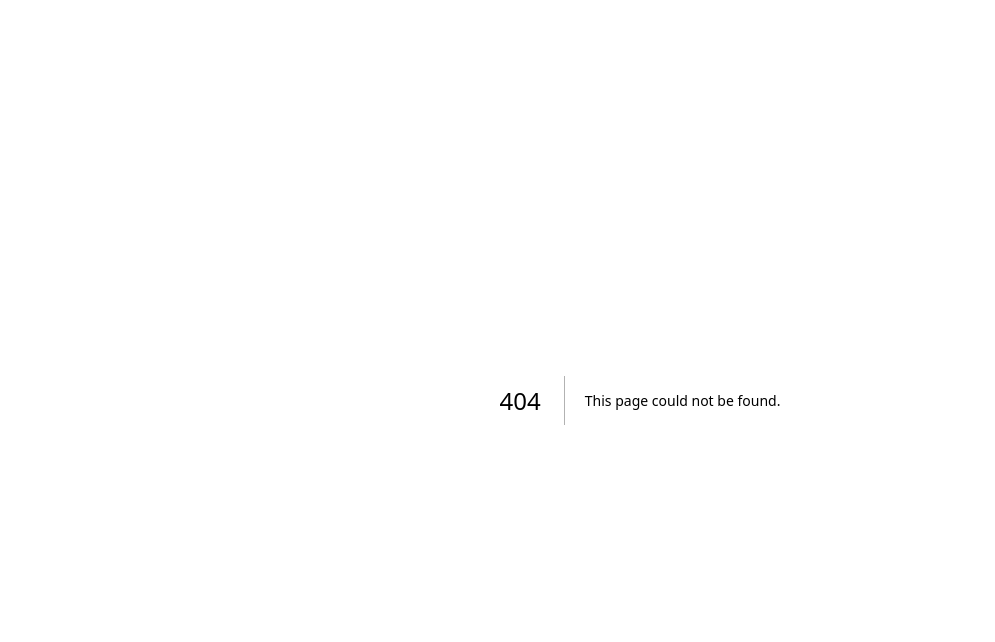
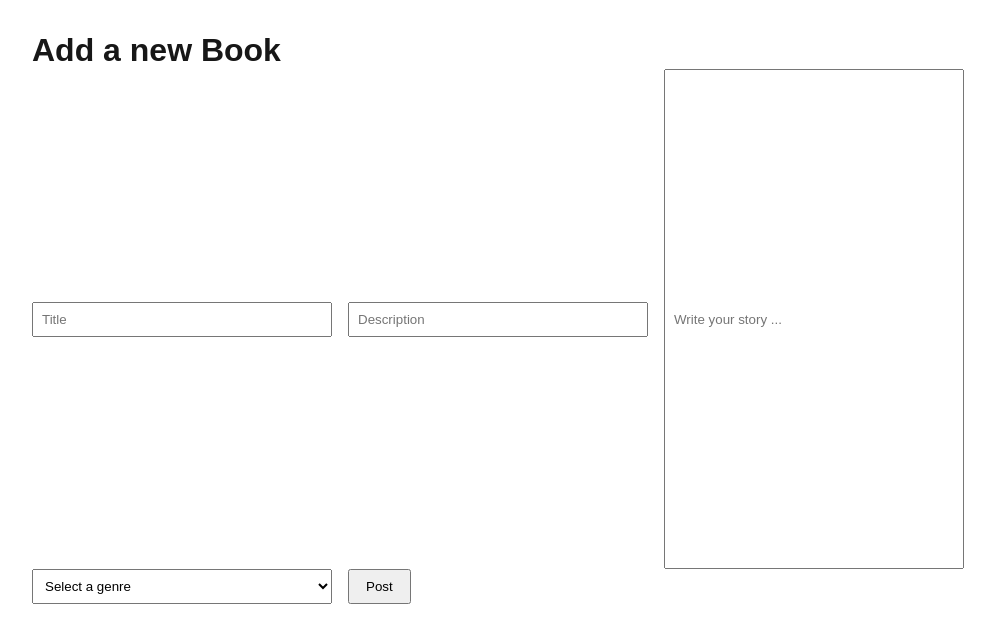
Before and after one commit to iceColdMocha/firebase-poster, a Next.js app: page /addBook in a window 1280 px wide. Before the commit this address had no page. Shown: the top 642 px of the page, without its empty margins (0-995 px from the left). Built offline with nearby package versions, Linux system fonts and the light colour scheme.

Commit message:
added new pages

```diff
--- /dev/null
+++ b/pages/addBook.js
@@ -0,0 +1,73 @@
+import { useState } from "react";
+import { db } from "../firebaseConfig";
+import { collection, addDoc, serverTimestamp } from "firebase/firestore";
+
+export default function Home() {
+  const [title, setTitle] = useState("");
+  const [description, setDescription] = useState("");
+  const [text, setText] = useState("");
+  const [tag, setTag] = useState("");
+
+  const handlePost = async () => {
+    if (!title.trim()) return;
+
+    try {
+      await addDoc(collection(db, "stories"), {
+        title,
+        description,
+        text,
+        tag,
+        createdAt: serverTimestamp(),
+      });
+      setTitle("");
+      setDescription("");
+      setText([]);
+      setTag("");
+      alert("Posted!");
+    } catch (error) {
+      console.error("Error posting:", error);
+    }
+  };
+
+  return (
+    <main style={{ padding: "2rem" }}>
+      <h1>Add a new Book</h1>
+      <input
+        type="text"
+        value={title}
+        placeholder="Title"
+        onChange={(e) => setTitle(e.target.value)}
+        style={{ padding: "0.5rem", width: "300px", marginRight: "1rem" }}
+      />
+      <input
+        type="text"
+        value={description}
+        placeholder="Description"
+        onChange={(e) => setDescription(e.target.value)}
+        style={{ padding: "0.5rem", width: "300px", marginRight: "1rem" }}
+      />
+      <input
+        type="text"
+        value={text}
+        placeholder="Write your story ..."
+        onChange={(e) => setText(e.target.value)}
+        style={{ padding: "0.5rem", width: "300px", height: "500px", marginRight: "1rem" }}
+      />
+      <select
+        value={tag}
+        onChange={(e) => setTag(e.target.value)}
+        style={{ padding: "0.5rem", width: "300px", marginRight: "1rem" }}
+      >
+        <option value="">Select a genre</option>
+        <option value="horror">Horror</option>
+        <option value="drama">Drama</option>
+        <option value="romance">Romance</option>
+        <option value="sci-fi">Sci-Fi</option>
+        <option value="fantasy">Fantasy</option>
+      </select>
+      <button onClick={handlePost} style={{ padding: "0.5rem 1rem" }}>
+        Post
+      </button>
+    </main>
+  );
+}
```
